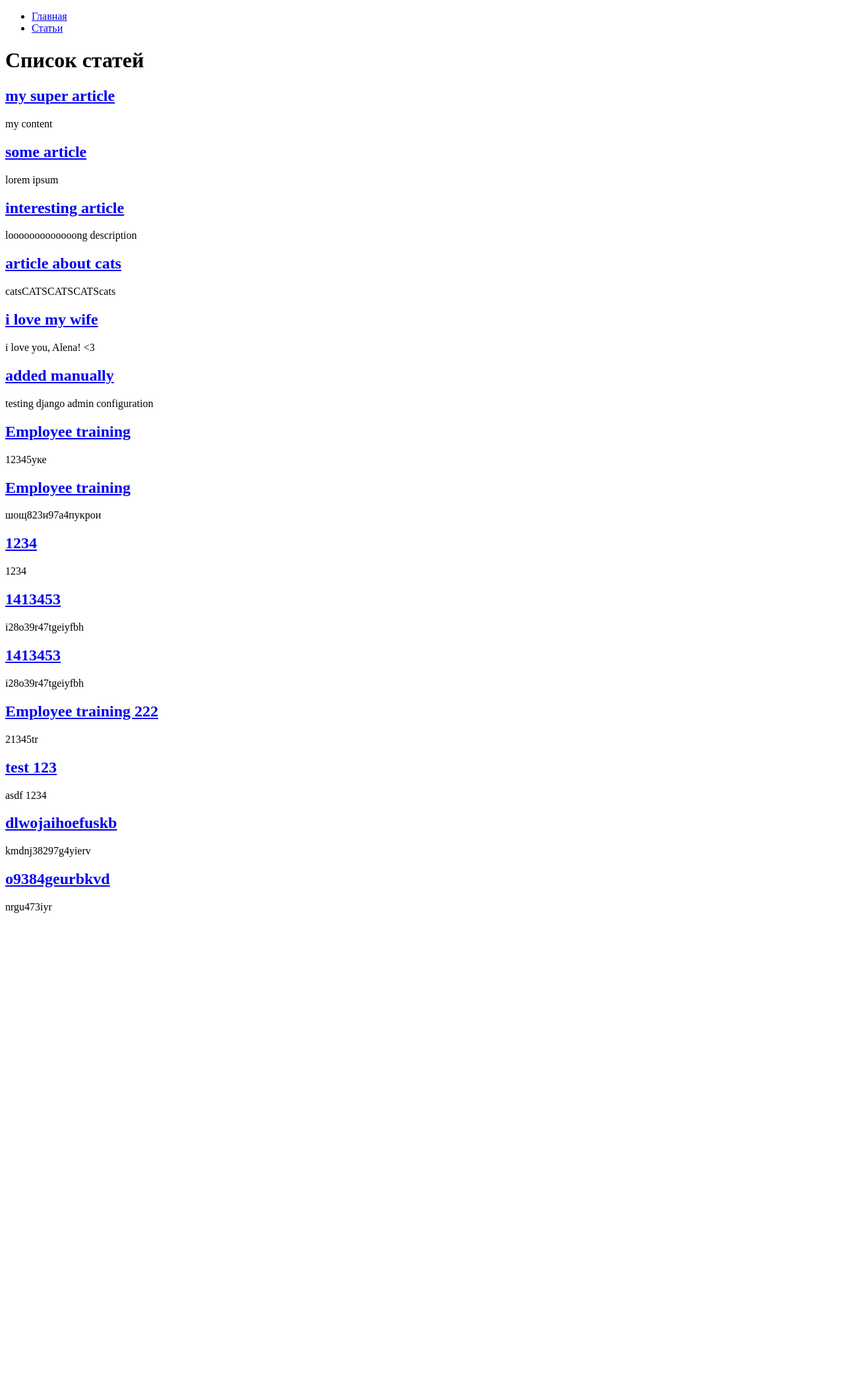
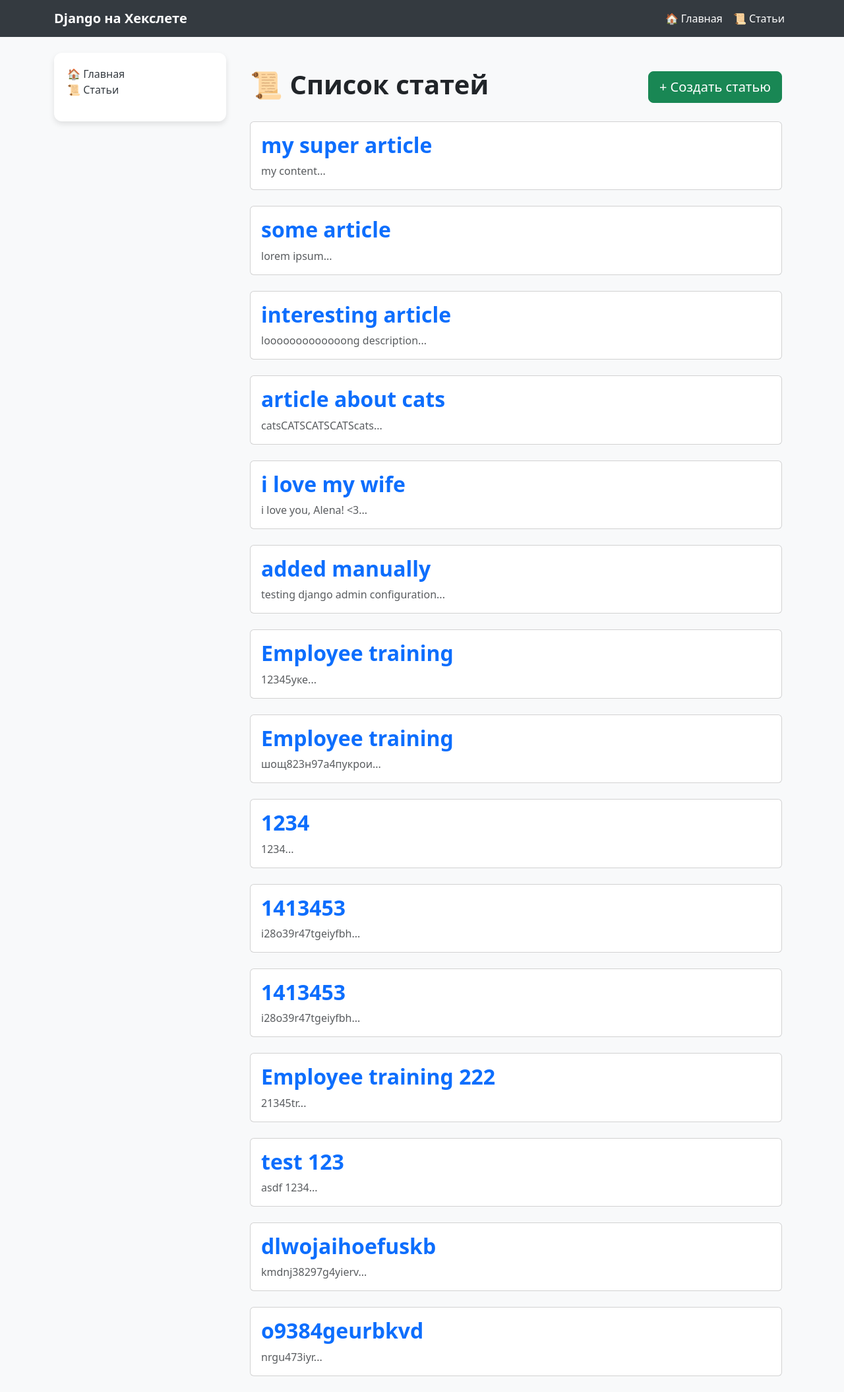
Before and after one commit to nporoshin91/hexlet-django-blog, a Django app: page /articles/ in a window 1280 px wide. Shown: the whole page at 66% size. Before the commit the page ends 1384 px from the top, so only its background shows below. Run offline with Django 5.2, Linux system fonts and the light colour scheme; data comes from the database, SQL or seed files in the repository; both versions use the stored data as it was after the commit; parts of the project's set-up code (start-up, migrations or seed data) failed here and were passed over.

Commit message:
crud create

```diff
--- a/hexlet_django_blog/articles/urls.py
+++ b/hexlet_django_blog/articles/urls.py
@@ -3,6 +3,7 @@ from django.urls import path
 from hexlet_django_blog.articles import views
 
 urlpatterns = [
-    path("", views.IndexView.as_view()),
+    path("", views.IndexView.as_view(), name="articles"),
     path("<int:article_id>/", views.ArticleView.as_view(), name="article"),
+    path("create/", views.ArticleFormCreateView.as_view(), name="article_create"),
 ]
--- a/hexlet_django_blog/articles/views.py
+++ b/hexlet_django_blog/articles/views.py
@@ -1,6 +1,8 @@
-from django.shortcuts import get_object_or_404, render
+from django.contrib import messages
+from django.shortcuts import get_object_or_404, redirect, render
 from django.views.generic import TemplateView
 
+from hexlet_django_blog.articles.forms import ArticleForm
 from hexlet_django_blog.articles.models import Article
 
 
@@ -11,13 +13,30 @@ class IndexView(TemplateView):
         return super(IndexView, self).get_context_data(**kwargs)
 
     def get(self, request, *args, **kwargs):
-        articles = Article.objects.all()[:15]
+        articles = Article.objects.all()
         return render(request, self.template_name, {"articles": articles})
 
 
 class ArticleView(TemplateView):
-    template_name = "articles/article_details.html"
+    template_name = "articles/details.html"
 
     def get(self, request, *args, **kwargs):
         article = get_object_or_404(Article, id=kwargs.get("article_id"))
         return render(request, self.template_name, {"article": article})
+
+
+class ArticleFormCreateView(TemplateView):
+    template_name = "articles/create.html"
+
+    def get(self, request, *args, **kwargs):
+        return render(request, self.template_name, {"form": ArticleForm()})
+
+    def post(self, request, *args, **kwargs):
+        form = ArticleForm(request.POST)
+        if form.is_valid():
+            form.save()
+            messages.success(request, "Статья успешно создана!")
+            return redirect("articles")
+
+        messages.error(request, "Ошибка! Проверьте форму.")
+        return render(request, self.template_name, {"form": form})
--- a/hexlet_django_blog/templates/articles/index.html
+++ b/hexlet_django_blog/templates/articles/index.html
@@ -3,17 +3,57 @@
 {% extends "base.html" %}
 <head>
     <meta charset="UTF-8">
-    <title>Список статей</title> {# Исправил заголовок страницы #}
+    <title>Список статей</title>
+    <link href="https://cdn.jsdelivr.net/npm/bootstrap@5.3.2/dist/css/bootstrap.min.css" rel="stylesheet">
+    <style>
+        .card {
+            border-radius: 12px;
+            box-shadow: 0 4px 8px rgba(0, 0, 0, 0.1);
+            transition: transform 0.2s ease-in-out;
+        }
+
+        .card:hover {
+            transform: scale(1.02);
+        }
+
+        .card-title a {
+            color: #007bff;
+            transition: color 0.2s;
+        }
+
+        .card-title a:hover {
+            color: #0056b3;
+        }
+
+        .empty-message {
+            font-size: 1.2rem;
+            color: #6c757d;
+            text-align: center;
+            margin-top: 20px;
+        }
+    </style>
 </head>
 <body>
 {% block content %}
-<h1>Список статей</h1>
-{% for article in articles %}
-<h2>
-    <a href="{% url 'article' article.id %}">{{ article.name }}</a> {# Добавлена ссылка #}
-</h2>
-<div>{{ article.body|slice:":200" }}</div>
-{% endfor %}
+<div class="container mt-4">
+    <div class="d-flex justify-content-between align-items-center mb-4">
+        <h1 class="fw-bold">📜 Список статей</h1>
+        <a href="{% url 'article_create' %}" class="btn btn-success btn-lg">+ Создать статью</a>
+    </div>
+
+    {% for article in articles %}
+    <div class="card mb-4">
+        <div class="card-body">
+            <h2 class="card-title">
+                <a href="{% url 'article' article.id %}" class="text-decoration-none fw-semibold">{{ article.name }}</a>
+            </h2>
+            <p class="card-text text-muted">{{ article.body|slice:":200" }}...</p>
+        </div>
+    </div>
+    {% empty %}
+    <p class="empty-message">❌ Статей пока нет. Будьте первым!</p>
+    {% endfor %}
+</div>
 {% endblock %}
 </body>
 </html>
--- a/hexlet_django_blog/templates/base.html
+++ b/hexlet_django_blog/templates/base.html
@@ -1,20 +1,104 @@
 <!DOCTYPE html>
-<html lang="en">
+<html lang="ru">
 <head>
     <meta charset="UTF-8">
+    <meta name="viewport" content="width=device-width, initial-scale=1">
     <title>{% block title %}Django на Хекслете{% endblock %}</title>
+
+    <link href="https://cdn.jsdelivr.net/npm/bootstrap@5.3.2/dist/css/bootstrap.min.css" rel="stylesheet">
+    <script src="https://cdn.jsdelivr.net/npm/bootstrap@5.3.2/dist/js/bootstrap.bundle.min.js"></script>
+
+    <style>
+        body {
+            background-color: #f8f9fa;
+        }
+
+        .navbar {
+            background-color: #343a40;
+        }
+
+        .navbar-brand, .nav-link {
+            color: white !important;
+        }
+
+        .nav-link:hover {
+            color: #adb5bd !important;
+        }
+
+        .sidebar {
+            background-color: #ffffff;
+            padding: 20px;
+            border-radius: 12px;
+            box-shadow: 0 4px 8px rgba(0, 0, 0, 0.1);
+        }
+
+        .sidebar a {
+            text-decoration: none;
+            color: #343a40;
+            font-weight: 500;
+        }
+
+        .sidebar a:hover {
+            color: #007bff;
+        }
+    </style>
 </head>
 <body>
-<div id="sidebar">
-    {% block sidebar %}
-    <ul>
-        <li><a href="/">Главная</a></li>
-        <li><a href="/articles/">Статьи</a></li>
-    </ul>
-    {% endblock %}
+
+<!-- Навигация -->
+<nav class="navbar navbar-expand-lg navbar-dark">
+    <div class="container">
+        <a class="navbar-brand fw-bold" href="/">Django на Хекслете</a>
+        <button class="navbar-toggler" type="button" data-bs-toggle="collapse" data-bs-target="#navbarNav">
+            <span class="navbar-toggler-icon"></span>
+        </button>
+        <div class="collapse navbar-collapse" id="navbarNav">
+            <ul class="navbar-nav ms-auto">
+                <li class="nav-item">
+                    <a class="nav-link" href="/">🏠 Главная</a>
+                </li>
+                <li class="nav-item">
+                    <a class="nav-link" href="/articles/">📜 Статьи</a>
+                </li>
+            </ul>
+        </div>
+    </div>
+</nav>
+
+<!-- Основной контейнер -->
+<div class="container mt-4">
+    <div class="row">
+        <!-- Боковое меню -->
+        <div class="col-md-3">
+            <div class="sidebar">
+                {% block sidebar %}
+                <ul class="list-unstyled">
+                    <li><a href="/">🏠 Главная</a></li>
+                    <li><a href="/articles/">📜 Статьи</a></li>
+                </ul>
+                {% endblock %}
+            </div>
+        </div>
+
+        <!-- Ошибки -->
+        {% if messages %}
+        <div class="container mt-3">
+            {% for message in messages %}
+            <div class="alert alert-{{ message.tags }} alert-dismissible fade show" role="alert">
+                {{ message }}
+                <button type="button" class="btn-close" data-bs-dismiss="alert"></button>
+            </div>
+            {% endfor %}
+        </div>
+        {% endif %}
+
+        <!-- Контент -->
+        <div class="col-md-9">
+            {% block content %}{% endblock %}
+        </div>
+
+    </div>
 </div>
-<div id="content">
-    {% block content %}{% endblock %}
-</div>
+
 </body>
 </html>
```
Also changed, not shown: hexlet_django_blog/articles/forms.py (added, +9 -0 lines), hexlet_django_blog/templates/articles/create.html (added, +20 -0 lines), hexlet_django_blog/templates/index.html (+12 -2 lines), db.sqlite3, hexlet_django_blog/templates/articles/details.html (renamed from hexlet_django_blog/templates/articles/article_details.html).
